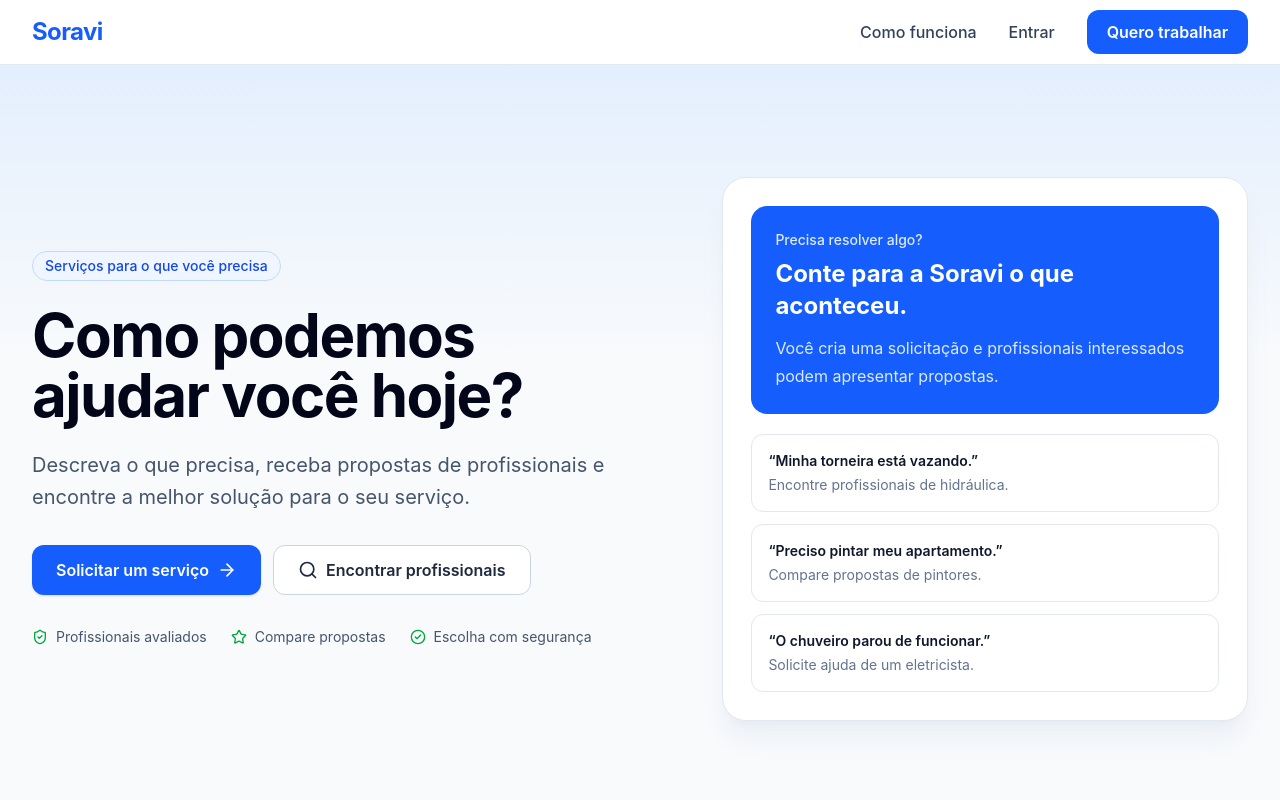
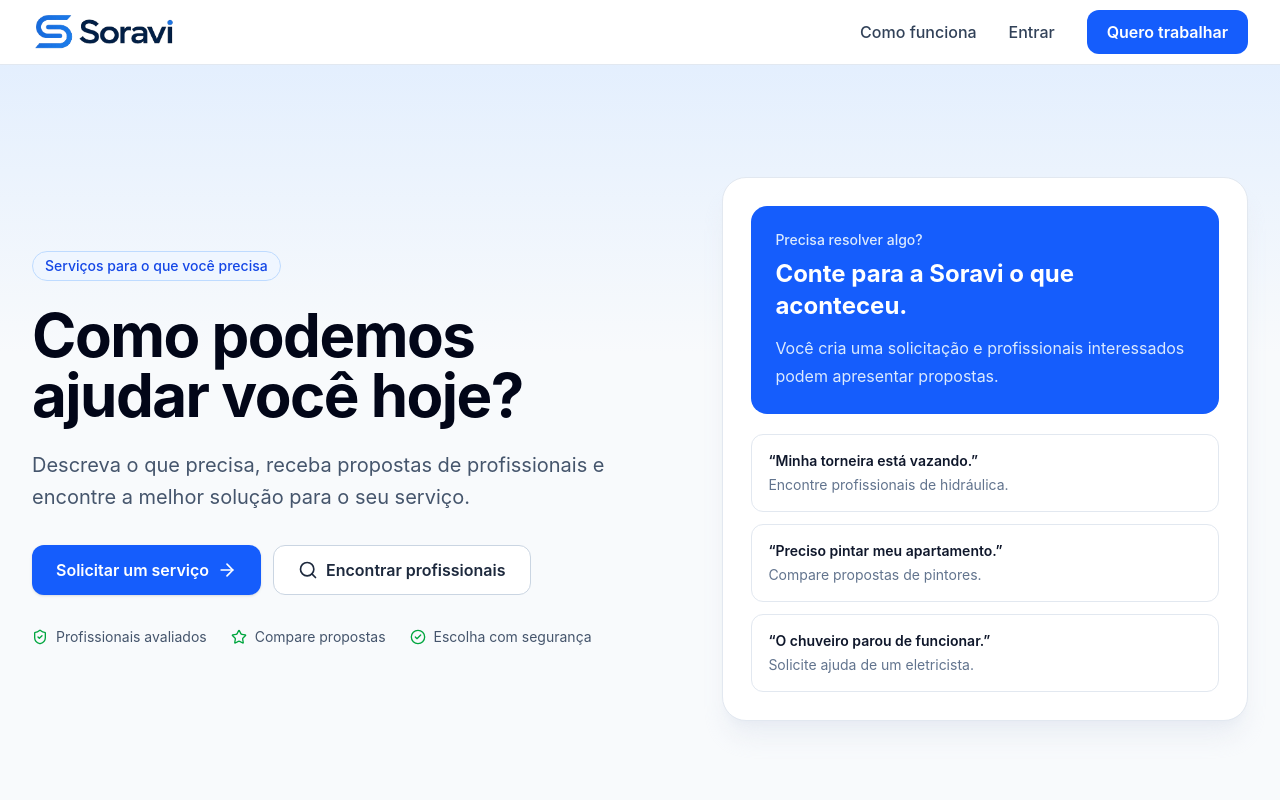
Before and after one commit to prodrigolopes-hue/Soravi, a Next.js app in the folder apps/web/: page / in a window 1280 px wide. Shown: the top 800 px of the page. Built offline with nearby package versions, Linux system fonts and the light colour scheme.

Commit message:
feat(web): aplica logo oficial da Soravi

```diff
--- a/apps/web/components/layout/site-footer.tsx
+++ b/apps/web/components/layout/site-footer.tsx
@@ -1,3 +1,4 @@
+import Image from "next/image";
 import Link from "next/link";
 import { ShieldCheck } from "lucide-react";
 
@@ -52,14 +53,19 @@
     <footer className="border-t border-slate-200 bg-white">
       <div className="mx-auto grid max-w-7xl gap-10 px-4 py-12 sm:px-6 md:grid-cols-2 lg:grid-cols-[1.4fr_1fr_1fr_1fr] lg:px-8">
         <div className="max-w-sm">
-          <Link
-            href="/"
-            className="text-2xl font-bold tracking-tight text-blue-600 focus-visible:outline-none focus-visible:ring-2 focus-visible:ring-blue-600 focus-visible:ring-offset-2"
-            aria-label="Soravi — Página inicial"
-          >
-            Soravi
-          </Link>
-
+<Link
+  href="/"
+  className="inline-flex items-center rounded-lg focus-visible:outline-none focus-visible:ring-2 focus-visible:ring-blue-600 focus-visible:ring-offset-2"
+  aria-label="Soravi — Página inicial"
+>
+  <Image
+    src="/brand/soravi-logo-horizontal.png"
+    alt=""
+    width={877}
+    height={231}
+    className="h-auto w-36"
+  />
+</Link>
           <p className="mt-4 text-sm leading-6 text-slate-600">
             A Soravi conecta pessoas a profissionais e soluções de serviços de
             forma simples, rápida e segura.
--- a/apps/web/components/layout/site-header.tsx
+++ b/apps/web/components/layout/site-header.tsx
@@ -1,5 +1,6 @@
 "use client";
 
+import Image from "next/image";
 import Link from "next/link";
 import { Menu, X } from "lucide-react";
 import { useState } from "react";
@@ -26,13 +27,20 @@
     <header className="sticky top-0 z-50 border-b border-slate-200 bg-white/95 backdrop-blur">
       <div className="mx-auto flex min-h-16 max-w-7xl items-center justify-between px-4 sm:px-6 lg:px-8">
         <Link
-          href="/"
-          className="text-2xl font-bold tracking-tight text-blue-600 focus-visible:outline-none focus-visible:ring-2 focus-visible:ring-blue-600 focus-visible:ring-offset-2"
-          aria-label="Soravi — Página inicial"
-          onClick={closeMenu}
-        >
-          Soravi
-        </Link>
+  href="/"
+  className="inline-flex items-center rounded-lg focus-visible:outline-none focus-visible:ring-2 focus-visible:ring-blue-600 focus-visible:ring-offset-2"
+  aria-label="Soravi — Página inicial"
+  onClick={closeMenu}
+>
+  <Image
+    src="/brand/soravi-logo-horizontal.png"
+    alt=""
+    width={877}
+    height={231}
+    priority
+    className="h-auto w-32 sm:w-36"
+  />
+</Link>
 
         <nav
           aria-label="Navegação principal"
```
Also changed, not shown: apps/web/public/brand/soravi-logo-horizontal.png (added), 1 other file (tests, documents, lock files or other folders).
